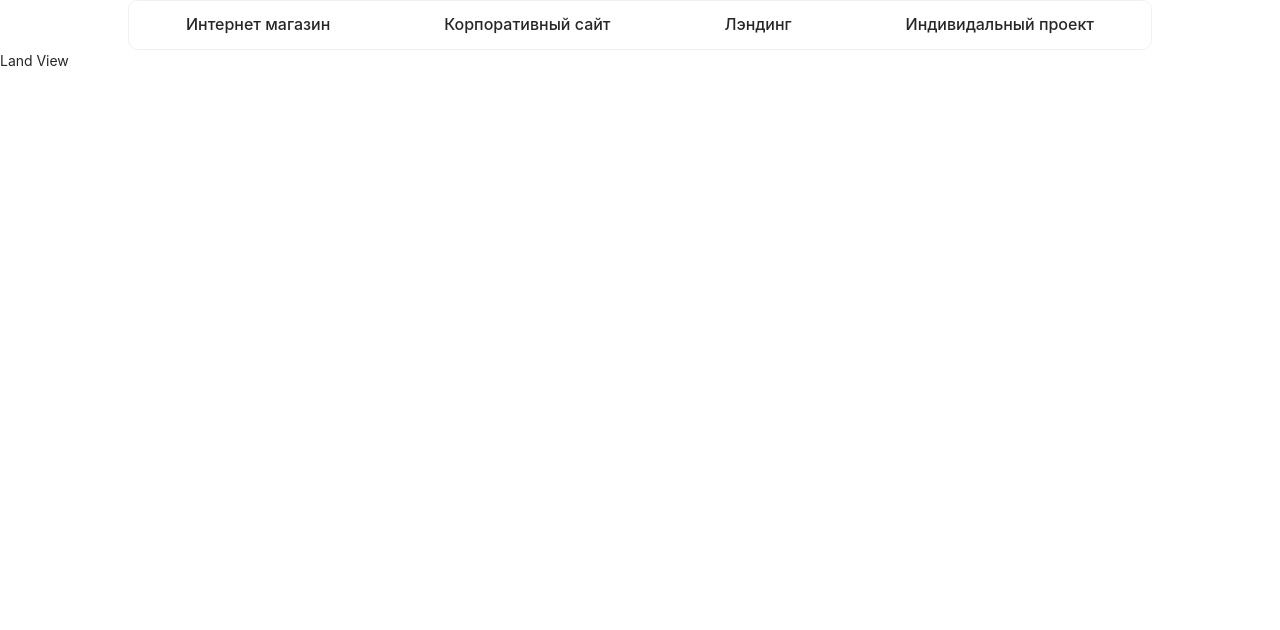
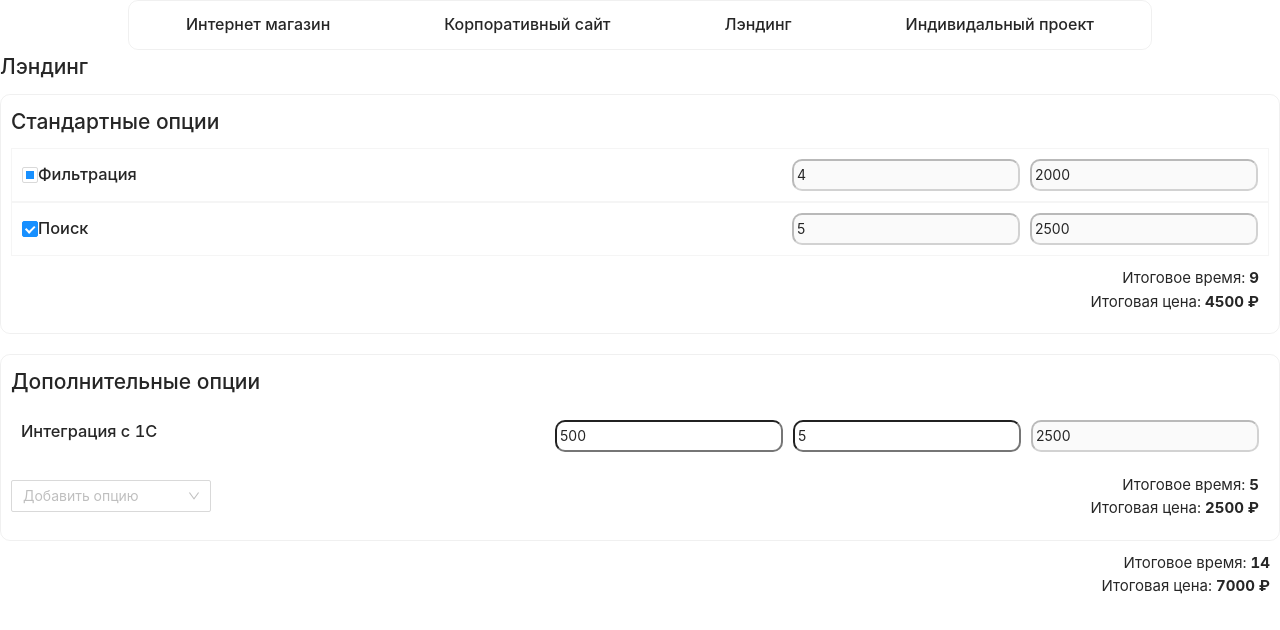
Before and after one commit to KPEesti/calibri-calculator, a Vue app: page /land in a window 1280 px wide. Shown: the top 630 px of the page. Built offline with nearby package versions, Linux system fonts and the light colour scheme; data requests are answered from the project's data file.

Commit message:
Исправил проблемы с реактивностью у OptionalSection Добавил возможность добавления дополнительных опций Провёл рефакторинг в OptionalSection, вынес всю логику в store

```diff
--- a/db.json
+++ b/db.json
@@ -1,35 +1,35 @@
 {
   "optionals": [
     {
-      "id": "2.1",
+      "id": 1,
       "title": "Интеграция с 1C",
       "workTime": 5,
       "hourPrice": 500,
       "endPrice": 2500
     },
     {
-      "id": "2.2",
+      "id": 2,
       "title": "Интеграция с  Битрикс",
       "workTime": 5,
       "hourPrice": 500,
       "endPrice": 2500
     },
     {
-      "id": "2.3",
+      "id": 3,
       "title": "Новогоднее оформление",
       "workTime": 5,
       "hourPrice": 500,
       "endPrice": 2500
     },
     {
-      "id": "2.4",
+      "id": 4,
       "title": "Тёмная тема",
       "workTime": 5,
       "hourPrice": 500,
       "endPrice": 2500
     },
     {
-      "id": "2.5",
+      "id": 5,
       "title": "Push-уведомления",
       "workTime": 5,
       "hourPrice": 500,
@@ -125,6 +125,20 @@
     },
     "optional": {
       "entries": [
+        {
+          "id": 3,
+          "title": "Новогоднее оформление",
+          "workTime": 5,
+          "hourPrice": 500,
+          "endPrice": 2500
+        },
+        {
+          "id": 4,
+          "title": "Тёмная тема",
+          "workTime": 5,
+          "hourPrice": 500,
+          "endPrice": 2500
+        }
       ]
     }
   },
--- a/src/components/DefaultBlock.vue
+++ b/src/components/DefaultBlock.vue
@@ -1,11 +1,7 @@
 <template>
   <div class="wrapper">
     <div>
-      <ParentOptionItem
-        :static="true"
-        :handleClick="handleCollapse"
-        :point="point"
-      />
+      <ParentOptionItem :static="true" :handleClick="handleCollapse" :point="point" />
     </div>
     <transition name="collapse">
       <div v-if="collapsed" class="collapse-block">
--- a/src/components/OptionalItem.vue
+++ b/src/components/OptionalItem.vue
@@ -25,6 +25,9 @@
 </template>
 
 <script setup>
+import { useBlueprintStore } from "@/stores/blueprint";
+
+const blueprintStore = useBlueprintStore();
 const props = defineProps({
   point: {
     id: Number,
@@ -43,13 +46,12 @@ const props = defineProps({
     }
   }
 });
-const emit = defineEmits(["handleCount", "handlePrice"]);
 
 const setWorkTime = (id, value) => {
-  emit("handleCount", parseInt(id), parseInt(value));
+  blueprintStore.setOptionalBlockField(id, { workTime: parseInt(value) });
 };
 const setPrice = (id, value) => {
-  emit("handlePrice", parseInt(id), parseInt(value));
+  blueprintStore.setOptionalBlockField(id, { hourPrice: parseInt(value) });
 };
 </script>
 
--- a/src/components/OptionalSection.vue
+++ b/src/components/OptionalSection.vue
@@ -1,17 +1,29 @@
 <template>
   <div class="section-wrapper">
-    <h2>Дополнительные опции</h2>
+    <div>
+      <h2>Дополнительные опции</h2>
+    </div>
     <OptionalItem
-      v-for="item in blueprintStore.blueprint.optional.entries"
+      v-for="item in blueprintStore.blueprint.optional.entries.values()"
       :point="item"
-      :key="item"
-      @handle-price="handlePrice"
-      @handle-count="handleCount"
+      :key="item.id"
     />
-    <PriceSummary
-      :end-price="blueprintStore.blueprint.optional.endPrice"
-      :work-time="blueprintStore.blueprint.optional.workTime"
-    />
+    <div class="footer">
+      <a-select
+        :value="selected"
+        placeholder="Добавить опцию"
+        style="width: 200px"
+        :options="options"
+        show-search
+        :filter-option="filterOption"
+        @select="handleSelect"
+      >
+      </a-select>
+      <PriceSummary
+        :end-price="blueprintStore.blueprint.optional.endPrice"
+        :work-time="blueprintStore.blueprint.optional.workTime"
+      />
+    </div>
   </div>
 </template>
 
@@ -19,34 +31,25 @@
 import { useBlueprintStore } from "@/stores/blueprint";
 import OptionalItem from "@/components/OptionalItem.vue";
 import PriceSummary from "@/components/PriceSummary.vue";
-import { watch } from "vue";
+import { computed, ref } from "vue";
 
 const blueprintStore = useBlueprintStore();
-const point = blueprintStore.blueprint.optional;
 
-watch(point, () => {
-  blueprintStore.setSectionProps("optional");
-});
-
-const handlePrice = (id, value) => {
-  point.entries = point.entries.map((item) => {
-    if (item.id === id) {
-      item.hourPrice = value;
-      item.endPrice = item.hourPrice * item.workTime;
-    }
-    return item;
-  });
+const filterOption = (input, option) => {
+  return option.label.toUpperCase().indexOf(input.toUpperCase()) >= 0;
+};
+const handleSelect = (value, option) => {
+  console.log(value, option);
+  blueprintStore.fetchOptionById(value).catch((reason) => console.log(reason));
 };
 
-const handleCount = (id, value) => {
-  point.entries = point.entries.map((item) => {
-    if (item.id === id) {
-      item.workTime = value;
-      item.endPrice = item.hourPrice * item.workTime;
-    }
-    return item;
-  });
-};
+const options = computed(() =>
+  blueprintStore.options.map((option) => ({
+    value: option.id,
+    label: option.title
+  }))
+);
+const selected = ref(null);
 </script>
 
 <style scoped>
@@ -55,4 +58,10 @@ const handleCount = (id, value) => {
   border-radius: 10px;
   padding: 10px;
 }
+
+.footer {
+  display: flex;
+  justify-content: space-between;
+  align-items: center;
+}
 </style>
--- a/src/stores/blueprint.js
+++ b/src/stores/blueprint.js
@@ -1,10 +1,10 @@
 import { defineStore } from "pinia";
-import { useAppStore } from "@/stores/app";
 
 export const useBlueprintStore = defineStore("blueprint", {
   state: () => {
     return {
-      blueprint: {}
+      blueprint: {},
+      options: []
     };
   },
   getters: {
@@ -17,33 +17,37 @@ export const useBlueprintStore = defineStore("blueprint", {
   },
   actions: {
     async fetchBlueprint(name) {
-      const appStore = useAppStore();
-      appStore.setAppStatus(true);
       let data = await fetch(`http://localhost:5000/${name}`).then((res) => res.json());
       data.default.entries = setDefaultEntries(data);
-      data.optional.entries = new Map();
+      data.optional.entries = new Map(data.optional.entries.map((item) => [item.id, item]));
       this.blueprint = data;
 
       this.setSectionProps("default");
       this.setSectionProps("optional");
-      appStore.setAppStatus(false);
     },
-    setSectionProps(sectionName) {
-      let endPrice = 0;
-      let workTime = 0;
-      this.blueprint[sectionName].entries.forEach((value) => {
-        endPrice += value.endPrice;
-        workTime += value.workTime;
-      });
+    async fetchOptions() {
+      this.options = await fetch("http://localhost:5000/optionals").then((res) => res.json());
+    },
+    async fetchOptionById(id) {
+      if (this.blueprint.optional.entries.has(id)) {
+        return Promise.reject("Данная опция уже добавлена в список");
+      }
 
-      this.blueprint[sectionName].endPrice = endPrice;
-      this.blueprint[sectionName].workTime = workTime;
+      let data = await fetch(`http://localhost:5000/optionals/${id}`).then((res) => res.json());
 
-      this.setGlobalProps();
+      this.blueprint.optional.entries.set(data.id, data);
     },
-    setGlobalProps() {
-      this.blueprint.endPrice = this.blueprint.default.endPrice + this.blueprint.optional.endPrice;
-      this.blueprint.workTime = this.blueprint.default.workTime + this.blueprint.optional.workTime;
+    setField(sectionName, blockId, ItemId, newValue) {
+      this.blueprint[sectionName].entries
+        .get(blockId)
+        .children.set(
+          ItemId,
+          Object.assign(
+            this.blueprint[sectionName].entries.get(blockId).children.get(ItemId),
+            newValue
+          )
+        );
+      this.setBlockProps(sectionName, blockId);
     },
     setBlockProps(sectionName, blockId) {
       let endPrice = 0;
@@ -69,57 +73,49 @@ export const useBlueprintStore = defineStore("blueprint", {
       );
       this.setSectionProps(sectionName);
     },
-    setField(sectionName, blockId, ItemId, newValue) {
-      this.blueprint[sectionName].entries
-        .get(blockId)
-        .children.set(
-          ItemId,
-          Object.assign(
-            this.blueprint[sectionName].entries.get(blockId).children.get(ItemId),
-            newValue
-          )
-        );
-      this.setBlockProps(sectionName, blockId);
+    setSectionProps(sectionName) {
+      let endPrice = 0;
+      let workTime = 0;
+      this.blueprint[sectionName].entries.forEach((value) => {
+        endPrice += value.endPrice;
+        workTime += value.workTime;
+      });
+
+      this.blueprint[sectionName].endPrice = endPrice;
+      this.blueprint[sectionName].workTime = workTime;
+
+      this.setGlobalProps();
+    },
+    setGlobalProps() {
+      this.blueprint.endPrice = this.blueprint.default.endPrice + this.blueprint.optional.endPrice;
+      this.blueprint.workTime = this.blueprint.default.workTime + this.blueprint.optional.workTime;
     },
     checkBlock(sectionName, blockId, newValue) {
-      console.log(sectionName, blockId, newValue);
       for (const key of this.blueprint[sectionName].entries.get(blockId).children.keys()) {
-        this.blueprint[sectionName].entries
-          .get(blockId)
-          .children.set(
-            key,
-            Object.assign(
-              this.blueprint[sectionName].entries.get(blockId).children.get(key),
-              { defaultIn: newValue }
-            )
-          );
+        this.blueprint[sectionName].entries.get(blockId).children.set(
+          key,
+          Object.assign(this.blueprint[sectionName].entries.get(blockId).children.get(key), {
+            defaultIn: newValue
+          })
+        );
       }
 
       this.setBlockProps(sectionName, blockId);
+    },
+    setOptionalBlockField(blockId, newVal) {
+      const tmp = {
+        ...this.blueprint.optional.entries.get(blockId),
+        ...newVal
+      };
+      tmp.endPrice = tmp.workTime * tmp.hourPrice;
+      this.blueprint.optional.entries.set(blockId, tmp);
+
+      this.setSectionProps("optional");
     }
   }
 });
 
 function setDefaultEntries(data) {
-  // return data.default.entries.map((item) => {
-  //   return {
-  //     ...item,
-  //     workTime: item.children.reduce(
-  //       (accumulator, currentValue) =>
-  //         currentValue.defaultIn ? accumulator + currentValue.workTime : accumulator,
-  //       0
-  //     ),
-  //     endPrice: item.children.reduce(
-  //       (accumulator, currentValue) =>
-  //         currentValue.defaultIn
-  //           ? accumulator + currentValue.workTime * currentValue.hourPrice
-  //           : accumulator,
-  //       0
-  //     ),
-  //     defaultIn: !(item.children.findIndex((item) => !item.defaultIn) + 1)
-  //   };
-  // });
-
   return new Map(
     data.default.entries.map((item) => {
       return [
--- a/src/views/HomeView.vue
+++ b/src/views/HomeView.vue
@@ -22,7 +22,10 @@ import PriceSummary from "@/components/PriceSummary.vue";
 const blueprintStore = useBlueprintStore();
 const appStore = useAppStore();
 
-blueprintStore.fetchBlueprint("shopForm");
+appStore.setAppStatus(true);
+Promise.all([blueprintStore.fetchBlueprint("shopForm"), blueprintStore.fetchOptions()]).finally(
+  () => appStore.setAppStatus(false)
+);
 </script>
 
 <style scoped>
--- a/src/views/LandView.vue
+++ b/src/views/LandView.vue
@@ -1,9 +1,31 @@
-<template>Land View</template>
+<template>
+  <div class="view-wrapper">
+    <h2>Лэндинг</h2>
+    <div v-if="!appStore.appLoading">
+      <LogicalSection />
+      <OptionalSection />
+      <PriceSummary
+        :end-price="blueprintStore.getEndPrice"
+        :work-time="blueprintStore.getEndWorkTime"
+      />
+    </div>
+  </div>
+</template>
 
-<script>
-export default {
-  name: "LandView"
-};
+<script setup>
+import { useBlueprintStore } from "@/stores/blueprint";
+import { useAppStore } from "@/stores/app";
+import LogicalSection from "@/components/DefaultSection.vue";
+import OptionalSection from "@/components/OptionalSection.vue";
+import PriceSummary from "@/components/PriceSummary.vue";
+
+const blueprintStore = useBlueprintStore();
+const appStore = useAppStore();
+
+appStore.setAppStatus(true);
+Promise.all([blueprintStore.fetchBlueprint("landForm"), blueprintStore.fetchOptions()]).finally(
+  () => appStore.setAppStatus(false)
+);
 </script>
 
 <style scoped></style>
```
